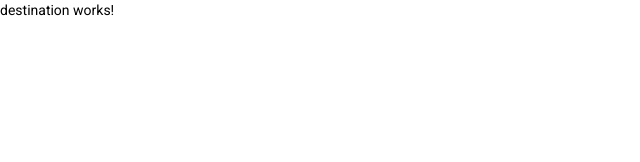
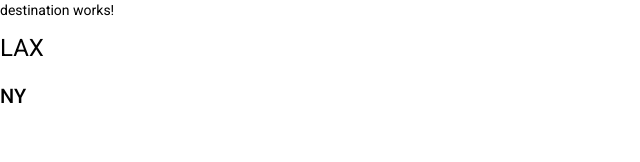
Before and after one commit to alwinnocom/vacation_planner, an Angular app: page /destination in a window 1280 px wide. Shown: the top 162 px of the page, without its empty margins (0-640 px from the left). Built offline with nearby package versions, Linux system fonts and the light colour scheme.

Commit message:
4th commit - 1/15 - Add destination component. Plan for toolbar, tabs, table MAT components.

```diff
--- a/src/app/datepicker/datepicker.component.html
+++ b/src/app/datepicker/datepicker.component.html
@@ -1,5 +1,6 @@
 <p>datepicker works!</p>
 
+<!-- https://material.angular.io/components/datepicker/overview -->
 <mat-form-field appearance="fill">
   <mat-label>Enter a date range</mat-label>
   <mat-date-range-input [rangePicker]="picker">
--- a/src/app/destination/destination.component.html
+++ b/src/app/destination/destination.component.html
@@ -1 +1,5 @@
 <p>destination works!</p>
+
+
+<h1>{{ departure_point }}</h1>
+<h2>{{ destination }}</h2>
--- a/src/app/destination/destination.component.ts
+++ b/src/app/destination/destination.component.ts
@@ -12,8 +12,8 @@
   ngOnInit(): void {
   }
 
-  departure_point: String = "";
-  destination: String = "";
+  departure_point: String = "LAX";
+  destination: String = "NY";
 
 
 
```
